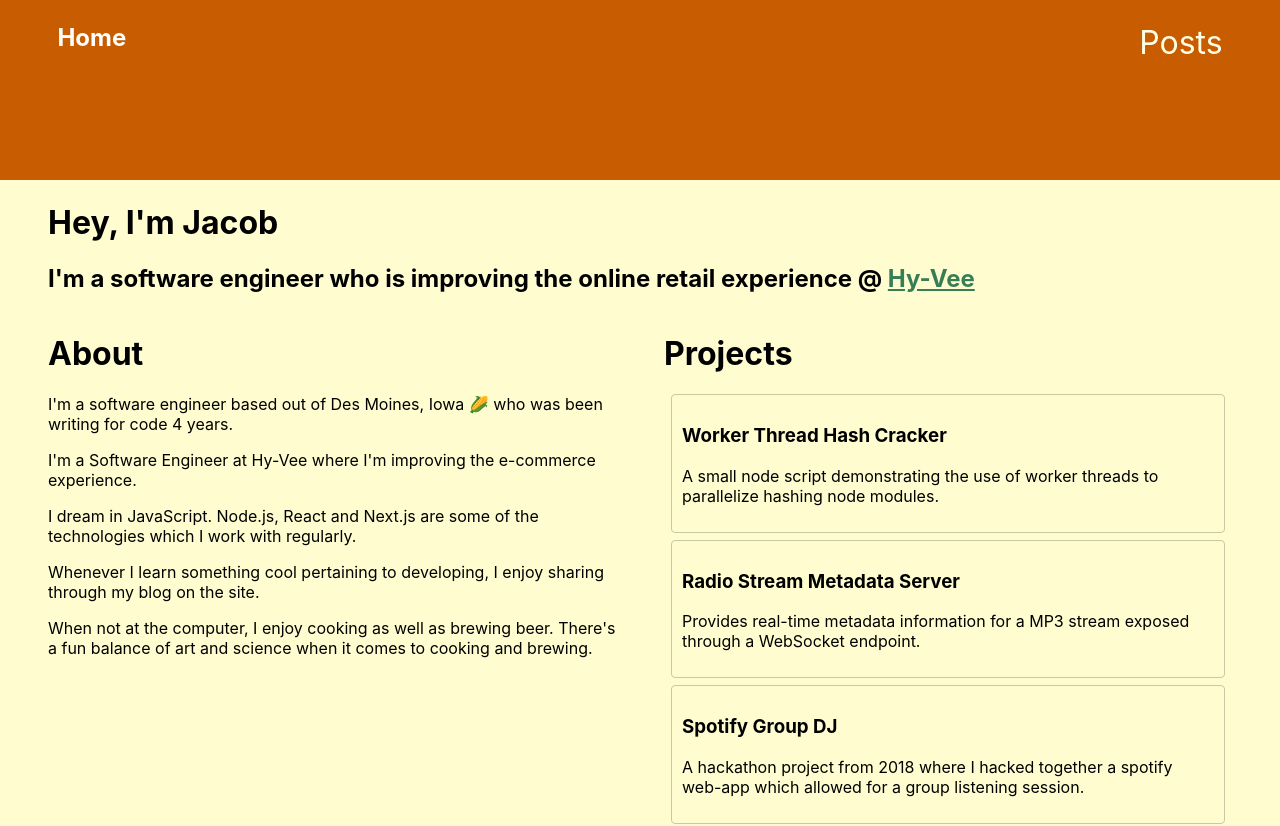
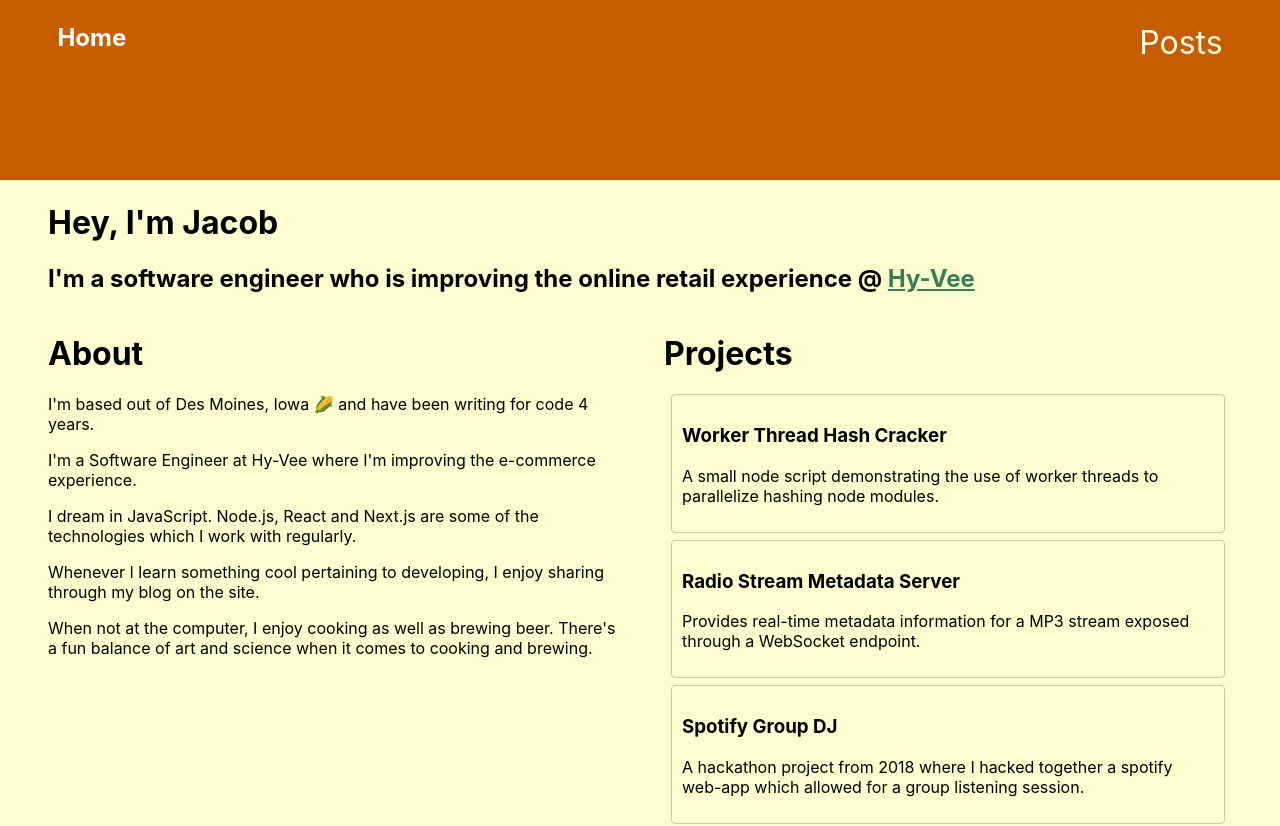
Before and after one commit to jjroush/roushio-next, a Next.js app: page / in a window 1280 px wide. Shown: the top 826 px of the page. Built offline with nearby package versions, Linux system fonts and the light colour scheme.

Commit message:
front page fix

```diff
--- a/components/home/about-flex.js
+++ b/components/home/about-flex.js
@@ -21,7 +21,7 @@ export const AboutFlex = () => (
   <FlexContainer>
     <FlexItem>
       <h1>{'About'}</h1>
-      <p>{`I'm a software engineer based out of Des Moines, Iowa 🌽 who was been writing for code ${devYears()} years.`}</p>
+      <p>{`I'm based out of Des Moines, Iowa 🌽 and have been writing for code ${devYears()} years.`}</p>
       <p>
         {
           "I'm a Software Engineer at Hy-Vee where I'm improving the e-commerce experience."
```
